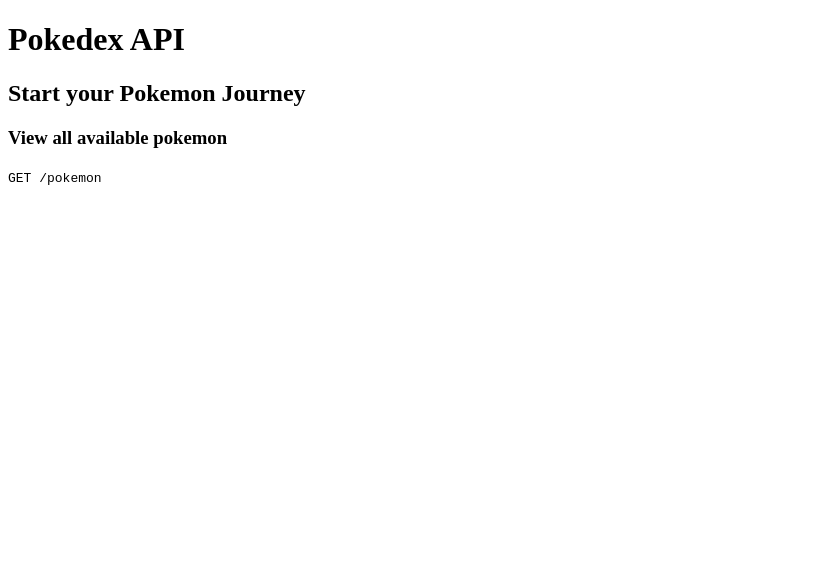
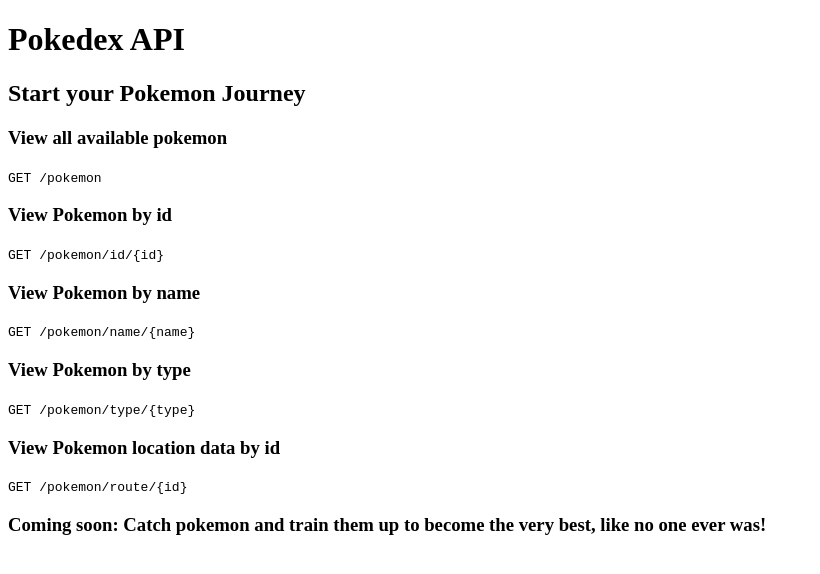
Before and after one commit to Laura-Jay/Cybsafe-pokedex-backend, a website: page public/index.html in a window 1280 px wide. Shown: the whole page, without its empty margins (0-820 px from the left). Drawn offline with Linux system fonts and the light colour scheme.

Commit message:
Updated api routes on index.html page

```diff
--- a/public/index.html
+++ b/public/index.html
@@ -13,6 +13,25 @@
         <h3>View all available pokemon</h3>
         <p><code>GET /pokemon</code></p>
       </section>
+      <section>
+        <h3>View Pokemon by id</h3>
+        <p><code>GET /pokemon/id/{id}</code></p>
+      </section>
+      <section>
+        <h3>View Pokemon by name</h3>
+        <p><code>GET /pokemon/name/{name}</code></p>
+      </section>
+      <section>
+        <h3>View Pokemon by type</h3>
+        <p><code>GET /pokemon/type/{type}</code></p>
+      </section>
+      <section>
+        <h3>View Pokemon location data by id</h3>
+        <p><code>GET /pokemon/route/{id}</code></p>
+      </section>
+      <section>
+        <h3>Coming soon: Catch pokemon and train them up to become the very best, like no one ever was!</h3>
+      </section>
     </main>
   </body>
 </html>
```
Also changed, not shown: src/server.ts (+19 -4 lines), src/utils/fetchLocationData.ts (added, +8 -0 lines), README.md.
